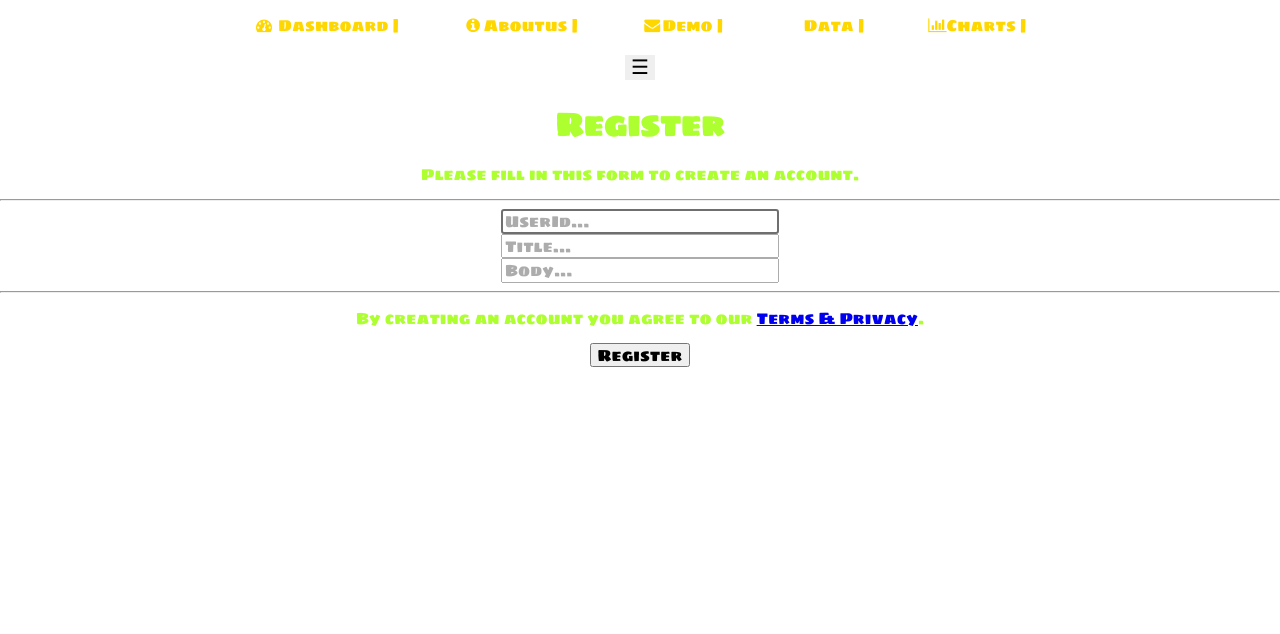
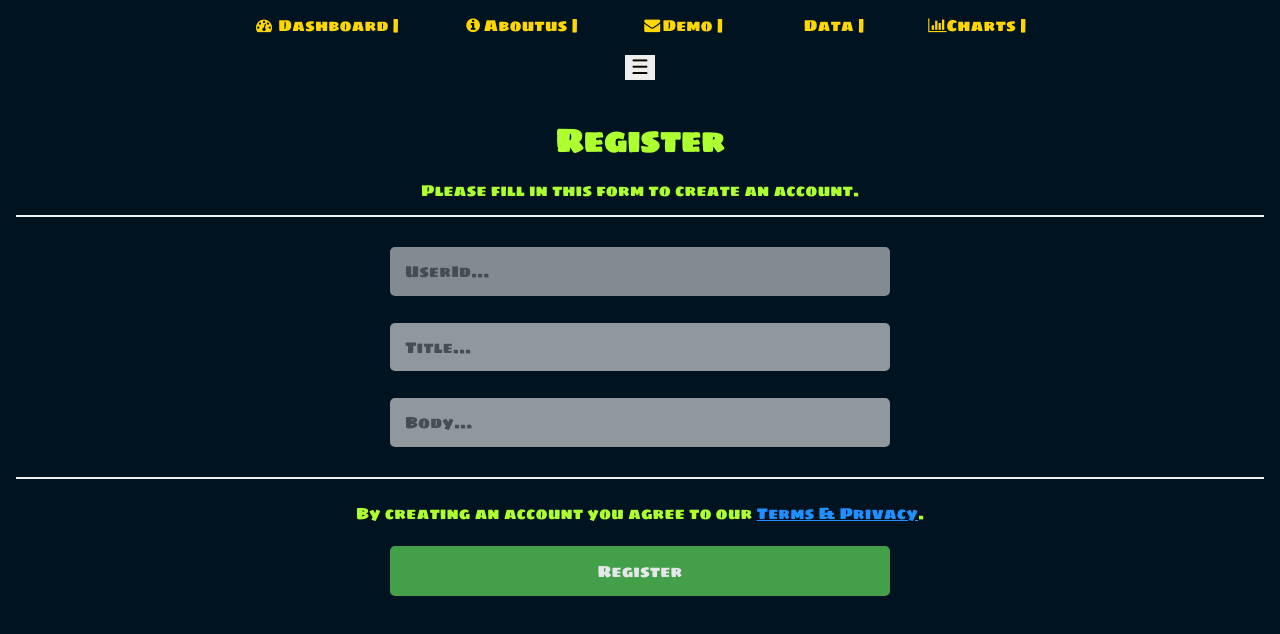
Before and after one commit to sushovanINDIA/ReacctJS, a React (Create React App) app: page /Subscribe in a window 1280 px wide. Shown: the top 634 px of the page. Built offline with nearby package versions, Linux system fonts and the light colour scheme.

Commit message:
Update Subscribe.css

```diff
--- a/Subscribe.css
+++ b/Subscribe.css
@@ -1,6 +1,6 @@
-@import url('https://fonts.googleapis.com/css2?family=Sigmar+One&display=swap');
+
+
 .font{
-    font-family: 'Sigmar One', cursive;
 
     color: greenyellow;
 }
@@ -57,3 +57,73 @@
     .sidebar {padding-top: 15px;}
     .sidebar a {font-size: 18px;}
   }
+
+
+  body {
+    font-family: Arial, Helvetica, sans-serif;
+    background-color: #001320;
+  }
+
+  * {
+    box-sizing: border-box;
+  }
+
+  /* Add padding to containers */
+  .container {
+    padding: 16px;
+    background-color: #001320;
+  }
+
+  /* Full-width input fields */
+  input[type=text], input[type=password] {
+    width: 500px;
+    padding: 15px;
+    margin: 5px 0 22px 0;
+    display: inline-block;
+    border: none;
+    background: #f1f1f1;
+    border-radius: 5px;
+  }
+
+  input[type=text]:focus, input[type=password]:focus {
+    background-color: #ddd;
+    outline: none;
+  }
+
+  input:hover{
+    background: lightsteelblue;
+  }
+
+  /* Overwrite default styles of hr */
+  hr {
+    border: 1px solid #f1f1f1;
+    margin-bottom: 25px;
+  }
+
+  /* Set a style for the submit button */
+  .registerbtn {
+    background-color: #4CAF50;
+    color: white;
+    padding: 16px 20px;
+    margin: 8px 0;
+    border: none;
+    cursor: pointer;
+    width: 500px;
+    opacity: 0.9;
+    border-radius: 5px;
+  }
+
+  .registerbtn:hover {
+    opacity: 1;
+  }
+
+  /* Add a blue text color to links */
+  a {
+    color: dodgerblue;
+  }
+
+  /* Set a grey background color and center the text of the "sign in" section */
+  .signin {
+    background-color: #f1f1f1;
+    text-align: center;
+  }
```
